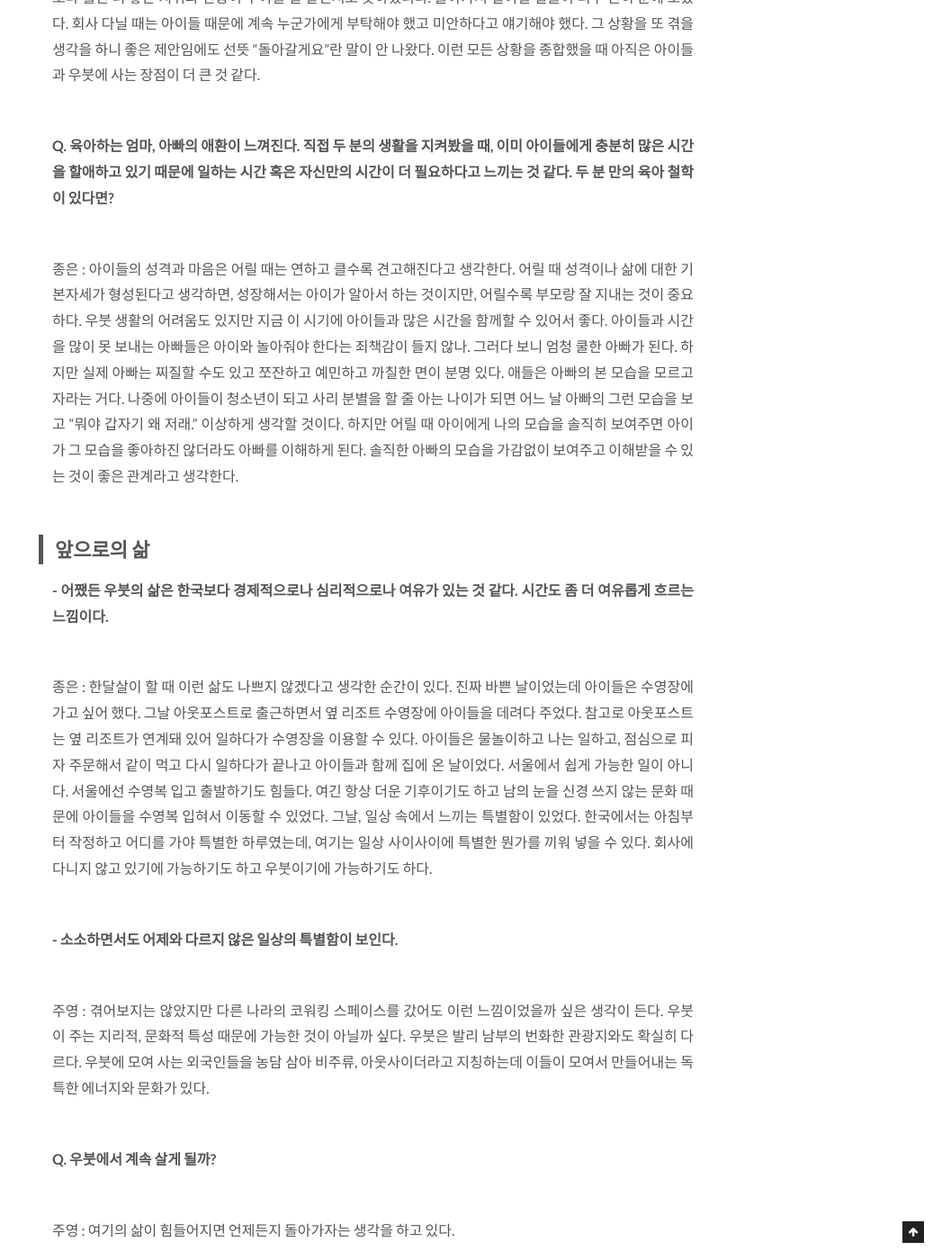
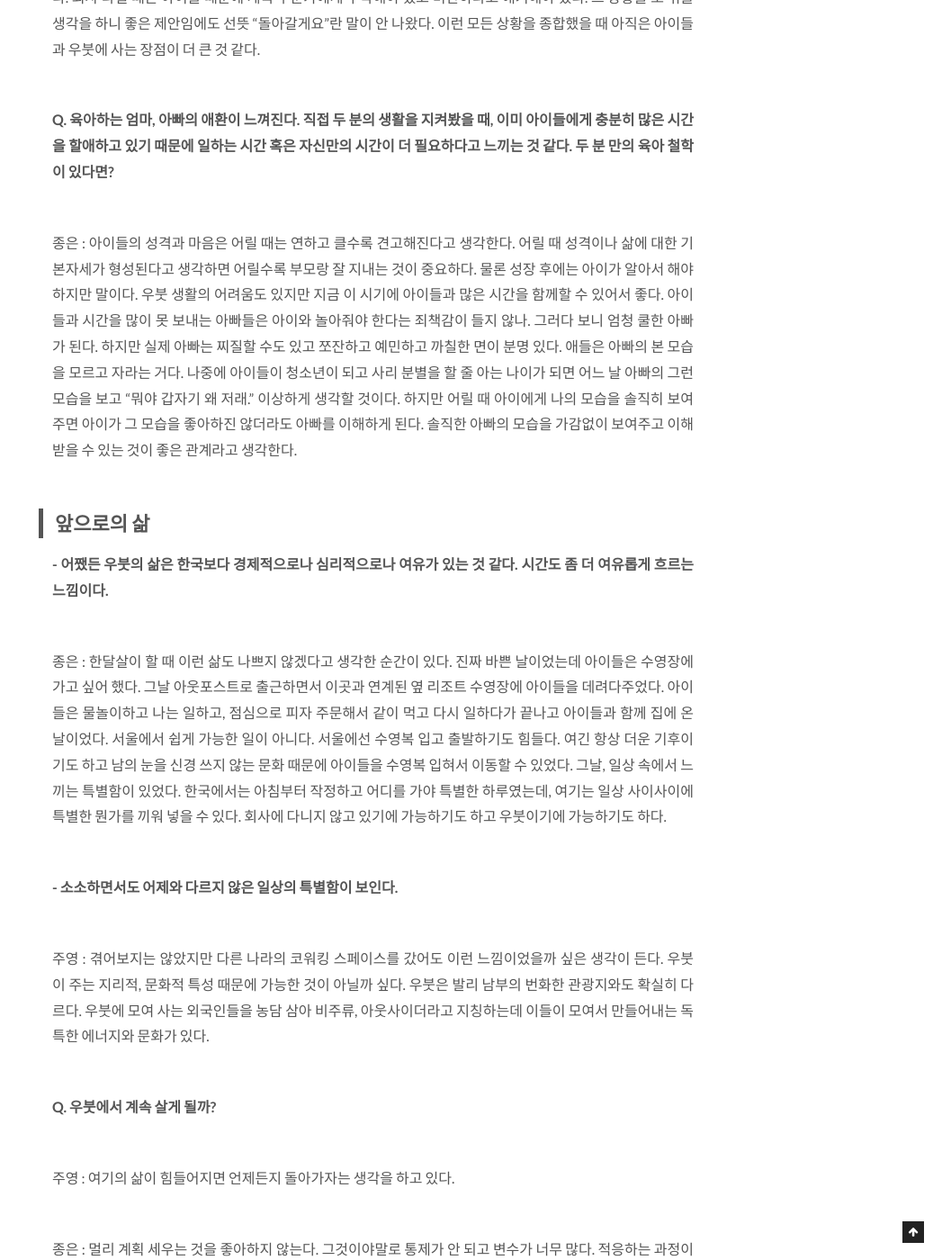
Before and after one commit to rlibro/rlibro.github.io, a Jekyll site: the page built from _posts/2018-07-25-J&j.md, in a window 1280 px wide and 1400 px high, scrolled down 8181 px. Shown: the whole window at 90% size, without its empty margins (233-1280 px from the left). Built offline with Jekyll 4.4.1, drawn with Linux system fonts in a browser that asks for light colours; some of the changed text lies outside the part shown.

Commit message:
종은주영 수정

```diff
--- a/_posts/2018-07-25-J&j.md
+++ b/_posts/2018-07-25-J&j.md
@@ -12,7 +12,7 @@ tags:
  - 세계여행
 ---
 
-> 세계여행 못지않게 ‘한달살이’가 유행이다. 눈에 담기만 하는 여행이 아니라 좀 더 여유롭게 현지인처럼 살아보는 사람들이 늘고 있다. 이동할 필요가 적고 현지 문화를 더 깊이 경험할 수 있는 것이 이 여행 트렌드의 장점이다. 특히 어린 아이가 있는 가족일수록 이 새로운 여행 방식에 대한 관심이 높다. 디지털 노마드로 살고자 아이들과 함께 발리 우붓(Ubud)으로 떠난 개발자 이종은, 기획자 오주영 부부는 한달살이 이후 어느덧 1년 반 째 우부디언(Ubudian-우붓에 사는 외국인을 이르는 말)으로 살고 있다. 힐링 에너지 가득한 우붓에서 이 가족은 어떻게 살고 있을까?
+> 세계여행 못지않게 ‘한달살이’가 유행이다. 눈에 담기만 하는 여행이 아니라 좀 더 여유롭게 현지인처럼 살아보는 사람들이 늘고 있다. 이동이 적고 현지 문화를 깊이 경험할 수 있는 것이 이 여행 트렌드의 장점이다. 특히 어린 아이가 있는 가족일수록 이 새로운 여행 방식에 관심이 높다. 디지털 노마드로 살고자 아이들과 함께 발리 우붓(Ubud)으로 떠난 개발자 이종은, 기획자 오주영 부부는 한달살이 이후 어느덧 1년 반 째 우부디언(Ubudian-우붓에 사는 외국인을 이르는 말)으로 살고 있다. 힐링 에너지 가득한 우붓에서 이 가족은 어떻게 살고 있을까?
 
 ![](/assets/images/post/20180725/JJ_1.jpg)
 {:.image}
@@ -94,7 +94,7 @@ tags:
 
 **Q. 두 사람이 함께하는 일은 잘 되고 있나? 어떤 서비스를 만들고 있는지 궁금하다.**
 
-종은 : 둘째 낳고서 프로토타입까지 만들었던 앱이 있다. 하루에 한 번 아이 얼굴을 찍는 앱이다. 첫째 때 아이 사진을 많이 찍었는데 관리도 안 되고 다시 안 보게 되더라. 안 찍은 날은 괜한 의무감에 미안한 마음이 들기도 했다. 플립북에서 아이디어를 얻어 시작했는데, 하루에 한 번 아이 얼굴을 찍고 100일이 됐을 때 이걸 활용해서 얼굴이 변하는 동영상을 만들어 주는 서비스다. 여기 와서 다시 만들기 시작했다 .(*지금은 완성되어 앱스토어에 Yobaby라는 앱으로 출시됐다.)
+종은 : 첫째 때 아이 사진을 많이 찍었는데 관리도 안 되고 다시 안 보게 되더라. 안 찍은 날은 괜한 의무감에 미안한 마음이 들기도 했다. 그래서 둘째 낳고 하루 한 번 아이 얼굴을 찍는 앱을 프로토타입까지 만들었다. 플립북에서 아이디어를 얻어 시작했는데, 아이 얼굴을 매일 한 장씩 찍으면 100일이 됐을 때 이걸 활용해서 얼굴이 변하는 동영상을 만들어 주는 서비스다. 여기 와서 다시 만들기 시작했다 .(*지금은 완성되어 앱스토어에 Yobaby라는 앱으로 출시됐다.)
 
 주영 : 사업은 환경이나 운이 받쳐줘야 하고 우리처럼 자원이 없는 상태는 쉽지 않다. 그래서 성공해야 한다기보다 레퍼런스를 쌓는다는 생각으로 우리가 만들고 싶은 것을 만들고 있다. 레퍼런스가 있고, 없고에 따라 외주 단가가 다르기도 하고. 실패하더라도 레퍼런스 하나를 쌓았다는 생각으로 편하게 작업하려고 한다. 그러다 보니 속도가 안 나는 게 좀 문제다. 속도가 안 나니까 마치 우리가 아무것도 안 하고 있는 것 같아 조바심이 나기도 하지만 예전과 달리 “아니야. 우리 충분히 열심히 하고 있어! 너무 부족하다고 생각하지 말자.” 이렇게 마음을 다잡으려고 노력한다.
 
@@ -130,7 +130,7 @@ tags:
 
 **Q. 아빠로서 육아에 많이 참여하고 있다는 사실이 뿌듯하지 않나?**
 
-종은 : 한국에서 회사를 그만두고 프리랜서 개발자로 일하면서 여전히 바쁘지만, 회사 다니는 아빠들보다 육아에 많이 참여하고 있다고 생각했다. 그런데 아이들과 더 많은 시간을 함께하다 보니 그게 아니었다. 축구에 비유하면 예전에 나는 공격수라고 생각했는데 공격형 미드필더 정도였던 거다. 스트라이커가 있으니까 골을 못 넣어도 내 책임이 아니었다. 그런데 여기에선 투탑이 된 느낌이다. 물론 아이들에게 여전히 엄마 손이 더 많이 가고 주영은 투탑까지는 아니라고 한다. 아이들과 함께하는 시간은 더 많아졌지만 일하는 시간이 확보가 안 돼 고민이기도 했다.
+종은 : 한국에서 회사를 그만두고 프리랜서 개발자로 일하면서 여전히 바쁘지만, 회사 다니는 아빠들보다 육아에 많이 참여하고 있다고 생각했다. 그런데 아이들과 더 많은 시간을 함께해보니 그게 아니었다. 축구에 비유하면 예전에 나는 공격수라고 생각했는데 공격형 미드필더 정도였던 거다. 스트라이커가 있으니까 골을 못 넣어도 내 책임이 아니었다. 그런데 여기에선 투탑이 된 느낌이다. 물론 아이들에게 여전히 엄마 손이 더 많이 가고 주영은 투탑까지는 아니라고 한다. 아이들과 함께하는 시간은 더 많아졌지만 일하는 시간이 확보가 안 돼 고민이기도 했다.
 
 **Q. 엄마 입장은 어떤가?**
 
@@ -138,13 +138,13 @@ tags:
 
 **Q. 육아하는 엄마, 아빠의 애환이 느껴진다. 직접 두 분의 생활을 지켜봤을 때, 이미 아이들에게 충분히 많은 시간을 할애하고 있기 때문에 일하는 시간 혹은 자신만의 시간이 더 필요하다고 느끼는 것 같다. 두 분 만의 육아 철학이 있다면?**
 
-종은 : 아이들의 성격과 마음은 어릴 때는 연하고 클수록 견고해진다고 생각한다. 어릴 때 성격이나 삶에 대한 기본자세가 형성된다고 생각하면, 성장해서는 아이가 알아서 하는 것이지만, 어릴수록 부모랑 잘 지내는 것이 중요하다. 우붓 생활의 어려움도 있지만 지금 이 시기에 아이들과 많은 시간을 함께할 수 있어서 좋다. 아이들과 시간을 많이 못 보내는 아빠들은 아이와 놀아줘야 한다는 죄책감이 들지 않나. 그러다 보니 엄청 쿨한 아빠가 된다. 하지만 실제 아빠는 찌질할 수도 있고 쪼잔하고 예민하고 까칠한 면이 분명 있다. 애들은 아빠의 본 모습을 모르고 자라는 거다. 나중에 아이들이 청소년이 되고 사리 분별을 할 줄 아는 나이가 되면 어느 날 아빠의 그런 모습을 보고 “뭐야 갑자기 왜 저래.” 이상하게 생각할 것이다. 하지만 어릴 때 아이에게 나의 모습을 솔직히 보여주면 아이가 그 모습을 좋아하진 않더라도 아빠를 이해하게 된다. 솔직한 아빠의 모습을 가감없이 보여주고 이해받을 수 있는 것이 좋은 관계라고 생각한다.
+종은 : 아이들의 성격과 마음은 어릴 때는 연하고 클수록 견고해진다고 생각한다. 어릴 때 성격이나 삶에 대한 기본자세가 형성된다고 생각하면 어릴수록 부모랑 잘 지내는 것이 중요하다. 물론 성장 후에는 아이가 알아서 해야 하지만 말이다. 우붓 생활의 어려움도 있지만 지금 이 시기에 아이들과 많은 시간을 함께할 수 있어서 좋다. 아이들과 시간을 많이 못 보내는 아빠들은 아이와 놀아줘야 한다는 죄책감이 들지 않나. 그러다 보니 엄청 쿨한 아빠가 된다. 하지만 실제 아빠는 찌질할 수도 있고 쪼잔하고 예민하고 까칠한 면이 분명 있다. 애들은 아빠의 본 모습을 모르고 자라는 거다. 나중에 아이들이 청소년이 되고 사리 분별을 할 줄 아는 나이가 되면 어느 날 아빠의 그런 모습을 보고 “뭐야 갑자기 왜 저래.” 이상하게 생각할 것이다. 하지만 어릴 때 아이에게 나의 모습을 솔직히 보여주면 아이가 그 모습을 좋아하진 않더라도 아빠를 이해하게 된다. 솔직한 아빠의 모습을 가감없이 보여주고 이해받을 수 있는 것이 좋은 관계라고 생각한다.
 
 ## 앞으로의 삶
 
 **\- 어쨌든 우붓의 삶은 한국보다 경제적으로나 심리적으로나 여유가 있는 것 같다. 시간도 좀 더 여유롭게 흐르는 느낌이다.**
 
-종은 : 한달살이 할 때 이런 삶도 나쁘지 않겠다고 생각한 순간이 있다. 진짜 바쁜 날이었는데 아이들은 수영장에 가고 싶어 했다. 그날 아웃포스트로 출근하면서 옆 리조트 수영장에 아이들을 데려다 주었다. 참고로 아웃포스트는 옆 리조트가 연계돼 있어 일하다가 수영장을 이용할 수 있다. 아이들은 물놀이하고 나는 일하고, 점심으로 피자 주문해서 같이 먹고 다시 일하다가 끝나고 아이들과 함께 집에 온 날이었다. 서울에서 쉽게 가능한 일이 아니다. 서울에선 수영복 입고 출발하기도 힘들다. 여긴 항상 더운 기후이기도 하고 남의 눈을 신경 쓰지 않는 문화 때문에 아이들을 수영복 입혀서 이동할 수 있었다. 그날, 일상 속에서 느끼는 특별함이 있었다. 한국에서는 아침부터 작정하고 어디를 가야 특별한 하루였는데, 여기는 일상 사이사이에 특별한 뭔가를 끼워 넣을 수 있다. 회사에 다니지 않고 있기에 가능하기도 하고 우붓이기에 가능하기도 하다.
+종은 : 한달살이 할 때 이런 삶도 나쁘지 않겠다고 생각한 순간이 있다. 진짜 바쁜 날이었는데 아이들은 수영장에 가고 싶어 했다. 그날 아웃포스트로 출근하면서 이곳과 연계된 옆 리조트 수영장에 아이들을 데려다주었다. 아이들은 물놀이하고 나는 일하고, 점심으로 피자 주문해서 같이 먹고 다시 일하다가 끝나고 아이들과 함께 집에 온 날이었다. 서울에서 쉽게 가능한 일이 아니다. 서울에선 수영복 입고 출발하기도 힘들다. 여긴 항상 더운 기후이기도 하고 남의 눈을 신경 쓰지 않는 문화 때문에 아이들을 수영복 입혀서 이동할 수 있었다. 그날, 일상 속에서 느끼는 특별함이 있었다. 한국에서는 아침부터 작정하고 어디를 가야 특별한 하루였는데, 여기는 일상 사이사이에 특별한 뭔가를 끼워 넣을 수 있다. 회사에 다니지 않고 있기에 가능하기도 하고 우붓이기에 가능하기도 하다.
 
 **\- 소소하면서도 어제와 다르지 않은 일상의 특별함이 보인다.**
 
@@ -172,7 +172,7 @@ tags:
 
 {:.profile}
 **오주영 (37)**
-프리랜서 IT 기획자이자 제이, 주오의 엄마. 남편과 부부개발단 YO STUDIO를 꾸리고 있다. 일하며 육아하며 우붓에서의 삶을 만끽하고 있다. 언제 한국으로 돌아올지는 미정.[https://medium.com/@jooyoungoh_15353](https://medium.com/@jooyoungoh_15353)
+프리랜서 IT 기획자이자 제이, 주오의 엄마. 남편과 부부개발단 YO STUDIO를 꾸리고 있다. 일하며 육아하며 우붓에서의 삶을 만끽하고 있다. [https://medium.com/@jooyoungoh_15353](https://medium.com/@jooyoungoh_15353)
 
 - YO STUDIO 사이트 [https://yostudio.kr/](https://yostudio.kr/)
 
```
